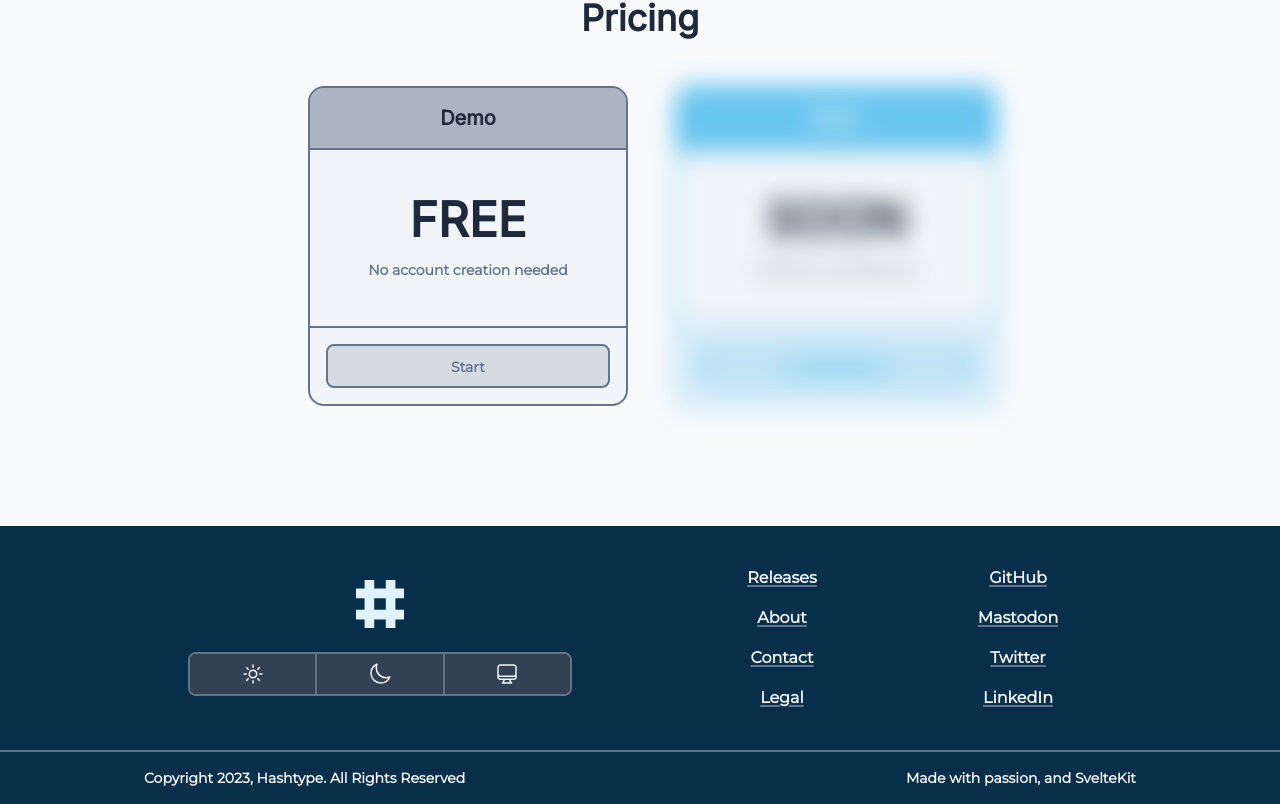
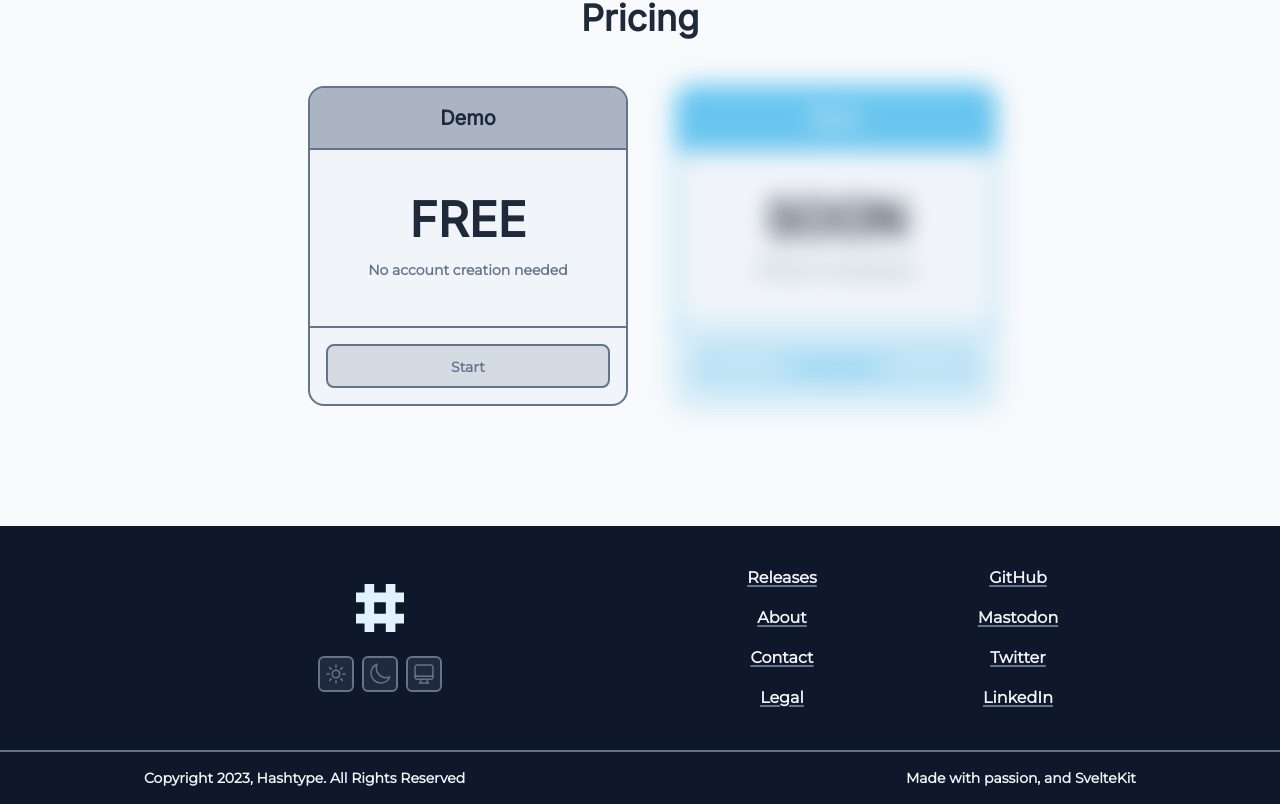
Before and after one commit to matovius/hashtype, a SvelteKit app: page / in a window 1280 px wide. Shown: the part 1594-2398 px from the top of the page. Built offline with nearby package versions, Linux system fonts and the light colour scheme; a web font is replaced by a local one.

Commit message:
Change theme switcher

```diff
--- a/src/components/landing-page/Footer.svelte
+++ b/src/components/landing-page/Footer.svelte
@@ -5,6 +5,7 @@
   import Text from "../typography/Text.svelte";
   import HashtypeLogo from "../icons/HashtypeLogo.svelte";
   import ComputerDesktopIcon from "../icons/ComputerDesktopIcon.svelte";
+  import IconButton from "../buttons/IconButton.svelte";
 
   let isDarkMode: boolean = false;
   let themeLabel: "Toggle Dark Mode" | "Toggle Light Mode";
@@ -122,7 +123,7 @@
 </script>
 
 <footer
-  class="w-full bg-sky-950 text-slate-100 flex flex-col justify-center items-center"
+  class="w-full bg-slate-900 text-slate-100 flex flex-col justify-center items-center"
 >
   <div class="w-full max-w-5xl px-4 py-10 flex flex-col gap-12 sm:flex-row">
     <div
@@ -131,30 +132,13 @@
       <div class="w-12 aspect-square text-sky-100" title="App icon goes here">
         <HashtypeLogo />
       </div>
-      <div
-        class="w-full max-w-sm rounded-lg border-2 border-slate-500 flex justify-center items-center overflow-hidden"
-      >
-        <button
-          class="w-full flex justify-center items-center p-2 border-r-2 border-slate-500 bg-slate-700 hover:bg-slate-600"
-          on:click={toggleLightTheme}
-          title="Toggle Light Theme"
-        >
-          <SunIcon />
-        </button>
-        <button
-          class="w-full flex justify-center items-center p-2 bg-slate-700 hover:bg-slate-600"
-          on:click={toggleDarkTheme}
-          title="Toggle Dark Theme"
-        >
-          <MoonIcon />
-        </button>
-        <button
-          class="w-full flex justify-center items-center p-2 border-l-2 border-slate-500 bg-slate-700 hover:bg-slate-600"
+      <div class="flex justify-center items-center gap-2">
+        <IconButton icon={SunIcon} on:click={toggleLightTheme} />
+        <IconButton icon={MoonIcon} on:click={toggleDarkTheme} />
+        <IconButton
+          icon={ComputerDesktopIcon}
           on:click={togglePreferredTheme}
-          title="Toggle System Default"
-        >
-          <ComputerDesktopIcon />
-        </button>
+        />
       </div>
     </div>
     <div class="w-full flex justify-between align-center">
```
